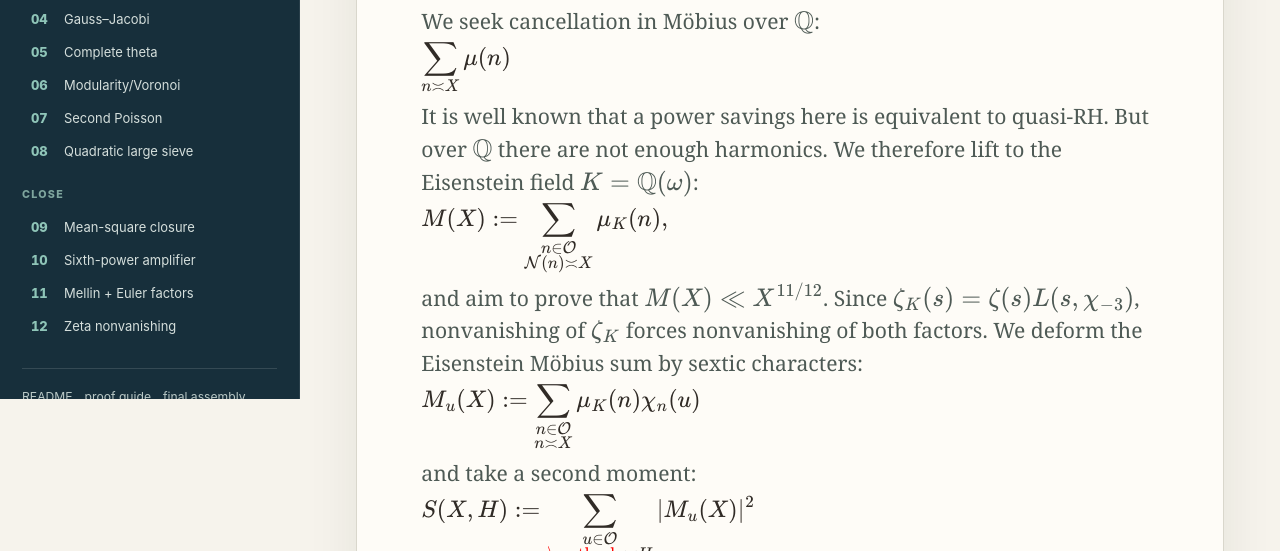
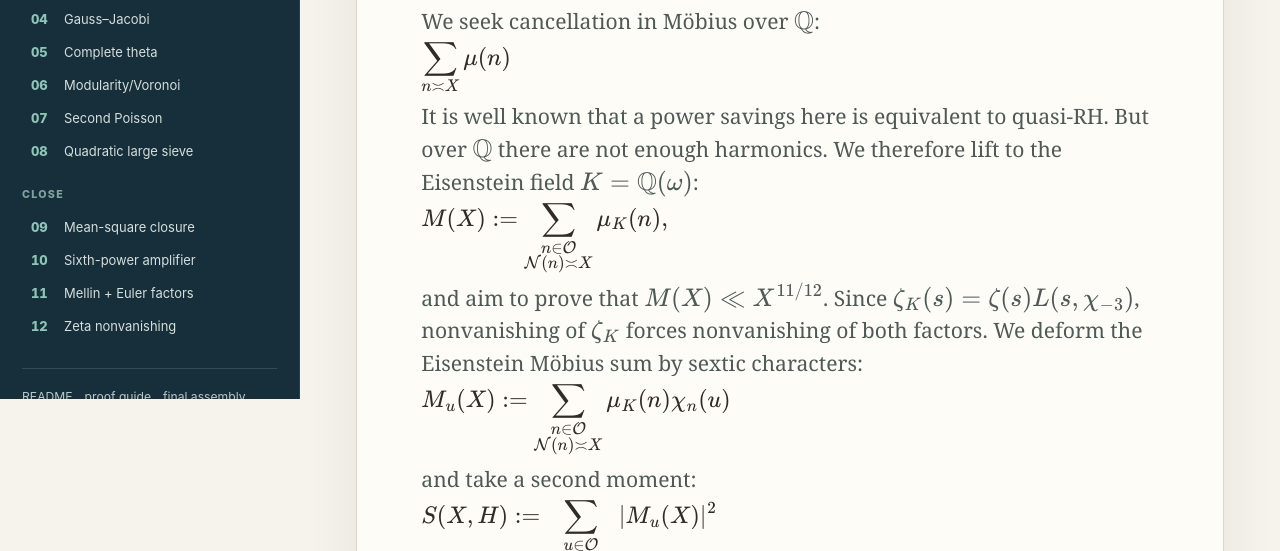
Before and after one commit to AlexKontorovich/quasi-rh, a plain HTML site: page blueprint/index.html in a window 1280 px wide. Shown: the part 401-952 px from the top of the page. Drawn offline with nearby package versions, Linux system fonts and the light colour scheme.

Commit message:
Fix norm notation in opening sums

```diff
--- a/blueprint/index.html
+++ b/blueprint/index.html
@@ -382,9 +382,9 @@
             \(\zeta_K(s)=\zeta(s)L(s,\chi_{-3})\), nonvanishing of
             \(\zeta_K\) forces nonvanishing of both factors. We deform the
             Eisenstein Möbius sum by sextic characters:
-            <span class="hero-equation">\(\displaystyle M_u(X):=\sum_{\substack{n\in\mathcal O\\\mathcal n\asymp X}}\mu_K(n)\chi_n(u)\)</span>
+            <span class="hero-equation">\(\displaystyle M_u(X):=\sum_{\substack{n\in\mathcal O\\\mathcal N(n)\asymp X}}\mu_K(n)\chi_n(u)\)</span>
             and take a second moment:
-            <span class="hero-equation">\(\displaystyle S(X,H):=\sum_{\substack{u\in\mathcal O\\\mathcalu\asymp H}}|M_u(X)|^2\)</span>
+            <span class="hero-equation">\(\displaystyle S(X,H):=\sum_{\substack{u\in\mathcal O\\\mathcal N(u)\asymp H}}|M_u(X)|^2\)</span>
             We seek roughly square-root cancellation on average:
             <span class="hero-equation">\(\displaystyle S(X,H)\ll XH,\)</span>
             ignoring epsilons.
```
